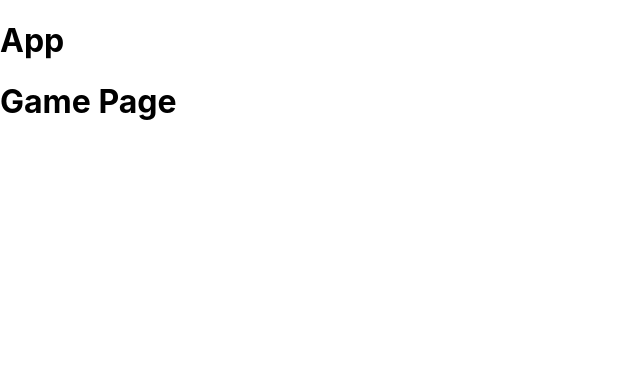
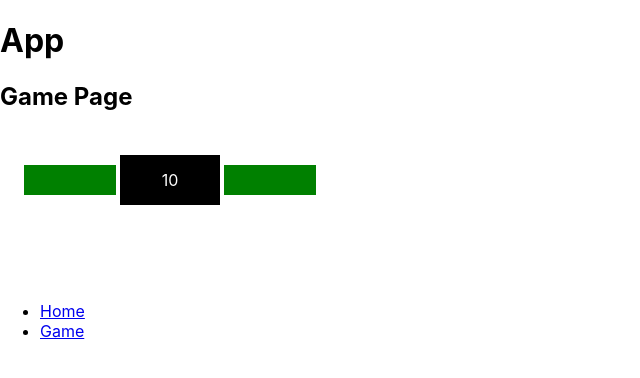
Before and after one commit to MaxJLerman/the-jedi-trials, a React (Create React App) app: page /game in a window 1280 px wide. Shown: the top 378 px of the page, without its empty margins (0-640 px from the left). Built offline with nearby package versions, Linux system fonts and the light colour scheme.

Commit message:
started to add styled components

```diff
--- a/src/components/Game.jsx
+++ b/src/components/Game.jsx
@@ -1,9 +1,55 @@
 import React from "react";
+import {Link} from "react-router-dom";
+
+import {OutermostDiv, SpritesContainer, TimerContainer, ResultContainer, PlayerHealthBarContainer, EnemyHealthBarContainer, HealthBarForeground, EnemyHealthBarForeground, HealthBarBackground} from "./styled-components";
 
 const Game = () => {
   return (
     <div>
-      <h1>Game Page</h1>
+      <h2>Game Page</h2>
+
+      <div>
+        <OutermostDiv>
+          <SpritesContainer>
+            {/* <!-- player health --> */}
+            <PlayerHealthBarContainer>
+              <HealthBarForeground />
+              <HealthBarBackground />
+            </PlayerHealthBarContainer>
+            {/* <!-- timer --> */}
+            <TimerContainer>
+              {/* <!-- need to be able to change the timer value dynamically --> */}
+              10
+            </TimerContainer>
+            {/* <!-- enemy health --> */}
+            <EnemyHealthBarContainer>
+              <EnemyHealthBarForeground />
+              <HealthBarBackground />
+            </EnemyHealthBarContainer>
+          </SpritesContainer>
+          <ResultContainer>
+            Tie
+          </ResultContainer>
+          <canvas></canvas>
+        </OutermostDiv>
+
+        {/* <script src="https://cdnjs.cloudflare.com/ajax/libs/gsap/3.11.4/gsap.min.js" integrity="sha512-f8mwTB+Bs8a5c46DEm7HQLcJuHMBaH/UFlcgyetMqqkvTcYg4g5VXsYR71b3qC82lZytjNYvBj2pf0VekA9/FQ==" crossorigin="anonymous" referrerpolicy="no-referrer"></script>
+        <script src="src/utils/utils.js"></script>
+        <script src="src/classNamees/sprite.js"></script>
+        <script src="src/classNamees/fighter.js"></script>
+        <script src="index.js"></script> */}
+      </div>
+
+      <ul>
+        <li>
+          {/* Endpoint to route to Home component */}
+          <Link to="/">Home</Link>
+        </li>
+        <li>
+          {/* Endpoint to route to About component */}
+          <Link to="/game">Game</Link>
+        </li>
+      </ul>
     </div>
   );
 };
--- a/src/components/Home.jsx
+++ b/src/components/Home.jsx
@@ -5,7 +5,7 @@ const Home = () => {
   return (
     <div>
       <h2>Home Page</h2>
-      <br />
+
       <ul>
         <li>
           {/* Endpoint to route to Home component */}
--- a/src/components/styled-components.jsx
+++ b/src/components/styled-components.jsx
@@ -0,0 +1,76 @@
+import styled from "styled-components";
+
+export const OutermostDiv = styled.div`
+  position: relative;
+  display: inline-block;
+`;
+
+export const SpritesContainer = styled.div`
+  position: absolute;
+  display: flex;
+  width: 100%;
+  align-items: center;
+  padding: 20px;
+`;
+
+export const TimerContainer = styled.div`
+  color: white;
+  background-color: black;
+  height: 50px;
+  width: 100px;
+  flex-shrink: 0;
+  display: flex;
+  align-items: center;
+  justify-content: center;
+  border: 4px solid white;
+`;
+
+export const ResultContainer = styled.div`
+  position: absolute;
+  color: white;
+  display: none; /* temporarily hidden */
+  align-items: center;
+  justify-content: center;
+  top: 0;
+  bottom: 0;
+  left: 0;
+  right: 0;
+`;
+
+export const PlayerHealthBarContainer = styled.div`
+  position: relative;
+  width: 100%;
+  border-top: 4px solid white;
+  border-bottom: 4px solid white;
+  display: flex;
+  justify-content: flex-end;
+  border-left: 4px solid white;
+;`
+
+export const EnemyHealthBarContainer = styled.div`
+  position: relative;
+  width: 100%;
+  border-top: 4px solid white;
+  border-bottom: 4px solid white;
+  border-right: 4px solid white;
+;`
+
+export const HealthBarForeground = styled.div`
+  position: absolute;
+  background-color: green;
+  height: 30px;
+  width: 100%;
+  top: 0;
+  right: 0;
+  bottom: 0;
+`;
+
+export const EnemyHealthBarForeground = styled(HealthBarForeground)`
+  left: 0;
+`;
+
+export const HealthBarBackground = styled.div`
+  background-color: yellow;
+  height: 30px;
+  width: 100%;
+`;
```
